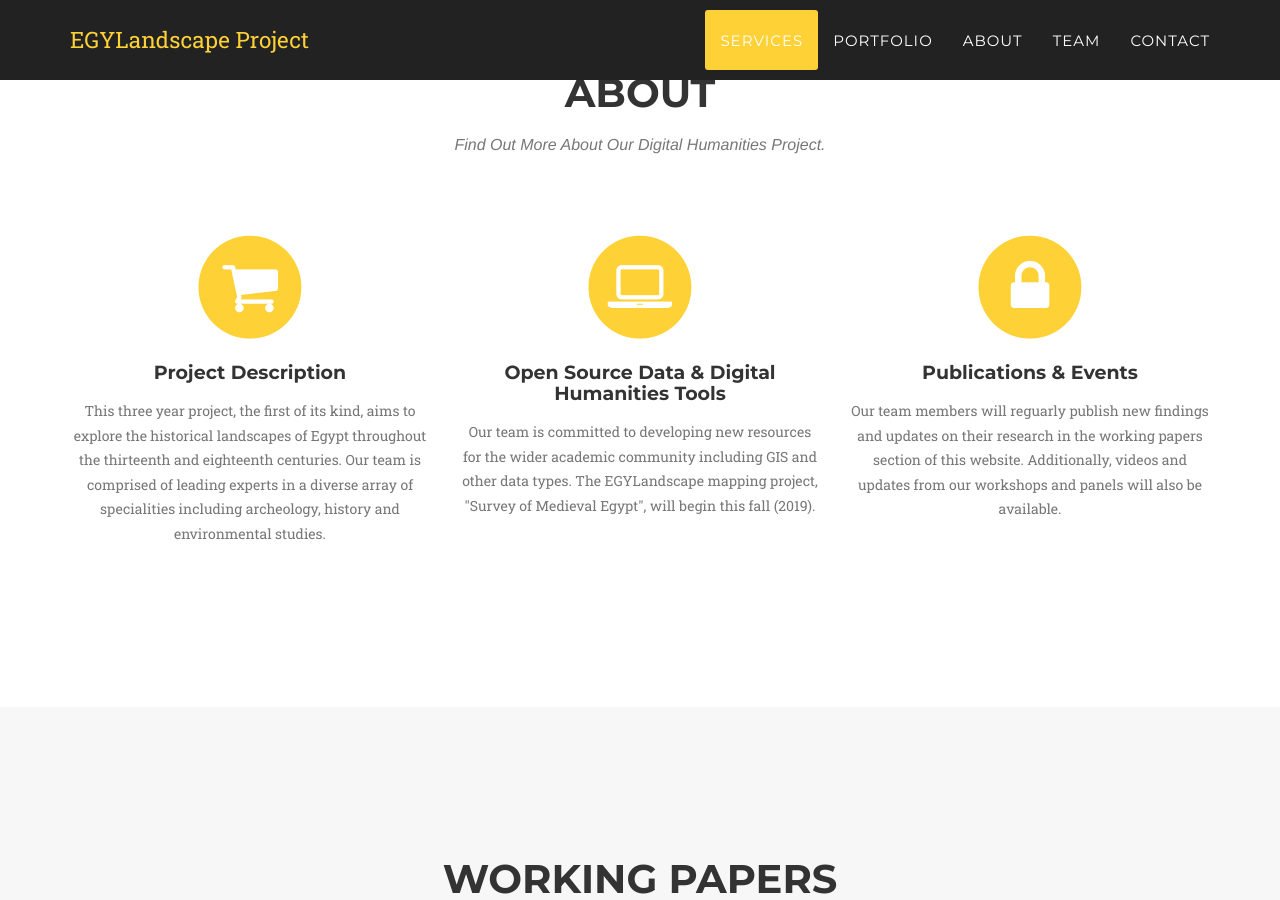
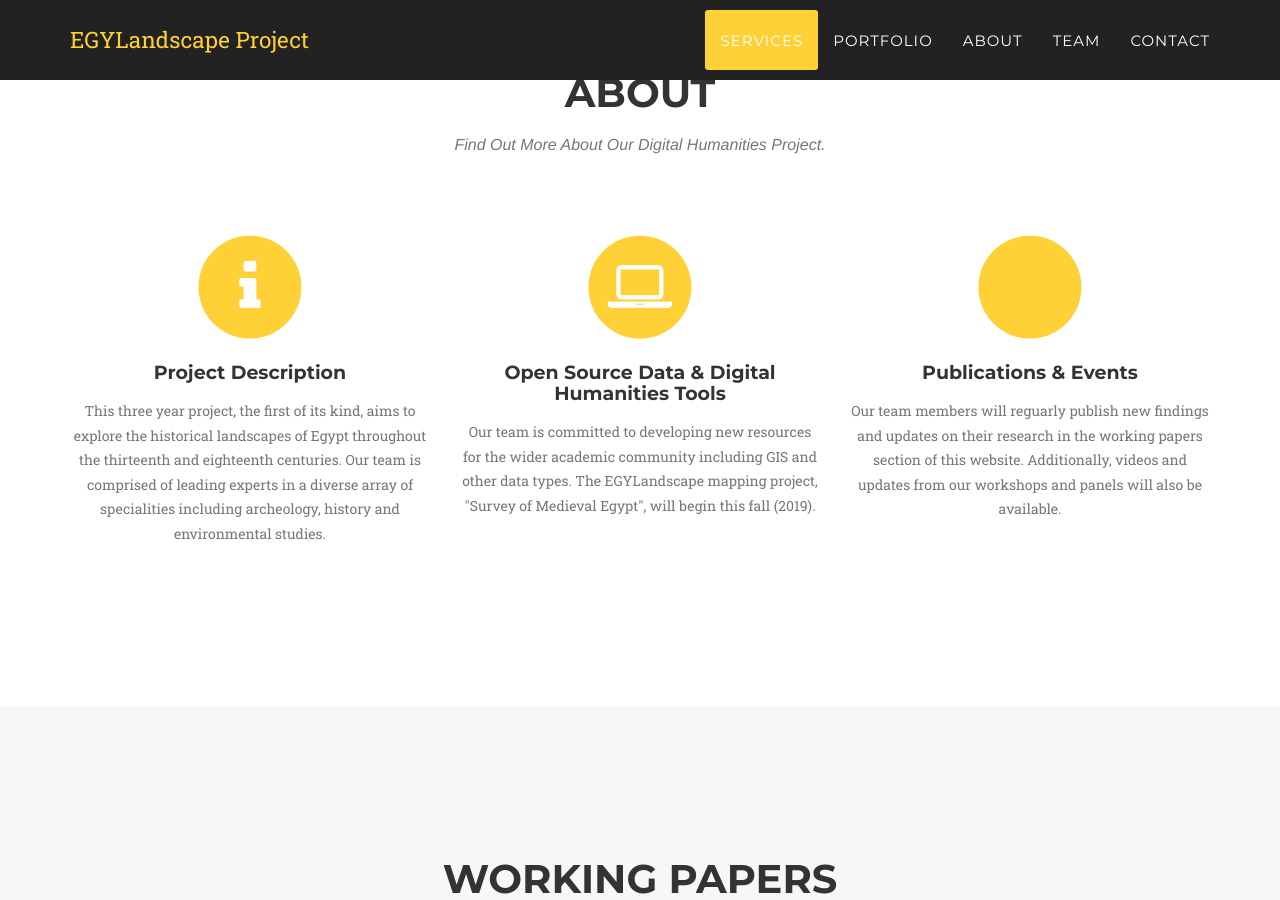
Before and after one commit to mhshaaban/egylandscapeproject.github.io, a Jekyll site: the page built from index.html, in a window 1280 px wide and 900 px high, scrolled down 987 px. Built offline with Jekyll 4.4.1, drawn with Linux system fonts in a browser that asks for light colours; some web fonts are replaced.

Commit message:
Update services.html

```diff
--- a/_includes/services.html
+++ b/_includes/services.html
@@ -11,7 +11,7 @@
                 <div class="col-md-4">
                     <span class="fa-stack fa-4x">
                         <i class="fa fa-circle fa-stack-2x text-primary"></i>
-                        <i class="fa fa-shopping-cart fa-stack-1x fa-inverse"></i>
+                        <i class="fa fa-info fa-stack-1x fa-inverse"></i>
                     </span>
                     <h4 class="service-heading">Project Description</h4>
                     <p class="text-muted">This three year project, the first of its kind, aims to explore the historical landscapes of Egypt throughout the thirteenth and eighteenth centuries.
@@ -29,7 +29,7 @@
                 <div class="col-md-4">
                     <span class="fa-stack fa-4x">
                         <i class="fa fa-circle fa-stack-2x text-primary"></i>
-                        <i class="fa fa-lock fa-stack-1x fa-inverse"></i>
+                        <i class="fa fa-file-alt fa-stack-1x fa-inverse"></i>
                     </span>
                     <h4 class="service-heading">Publications & Events</h4>
                     <p class="text-muted">Our team members will reguarly publish new findings and updates on their research in the working papers section of this website.
```
